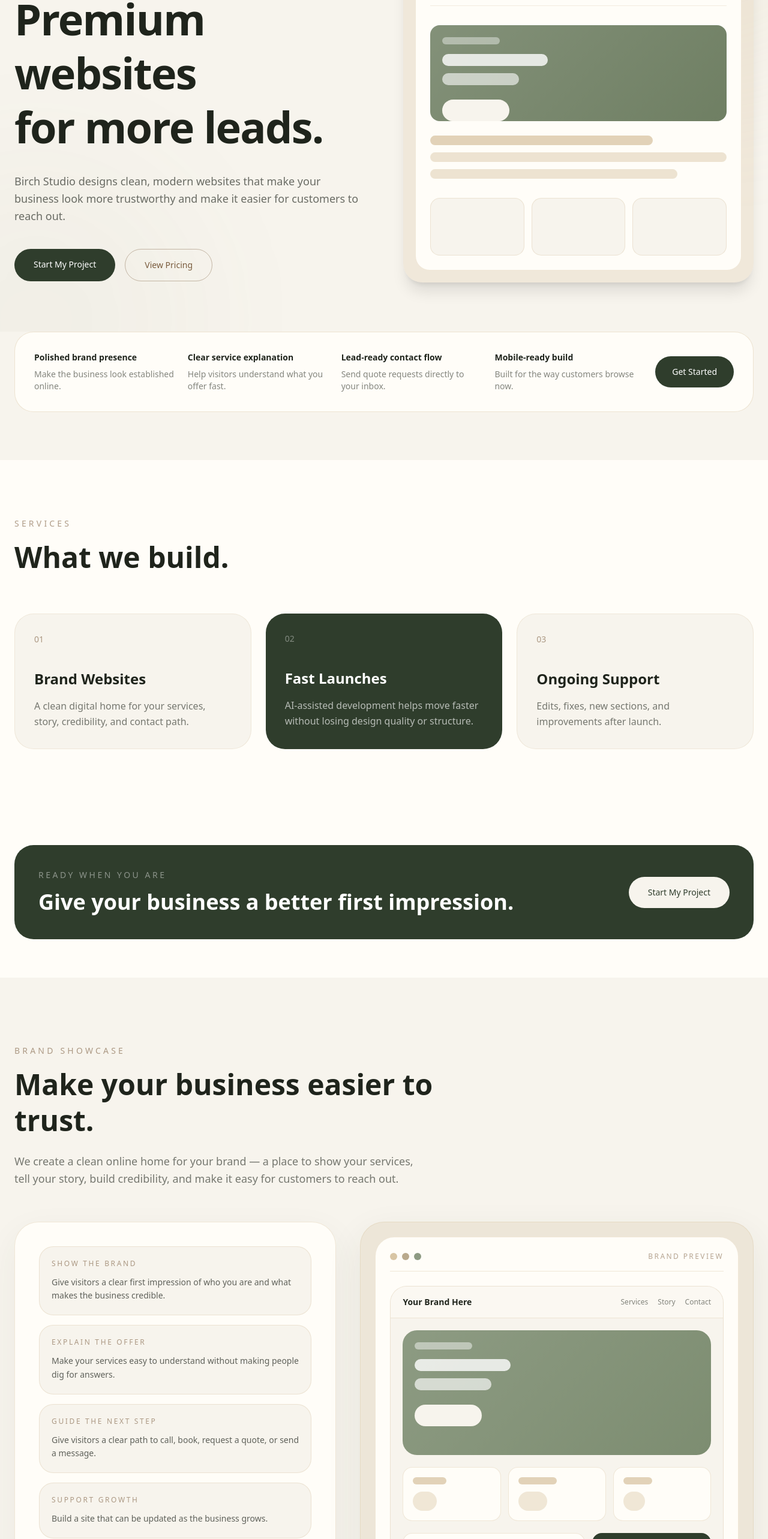
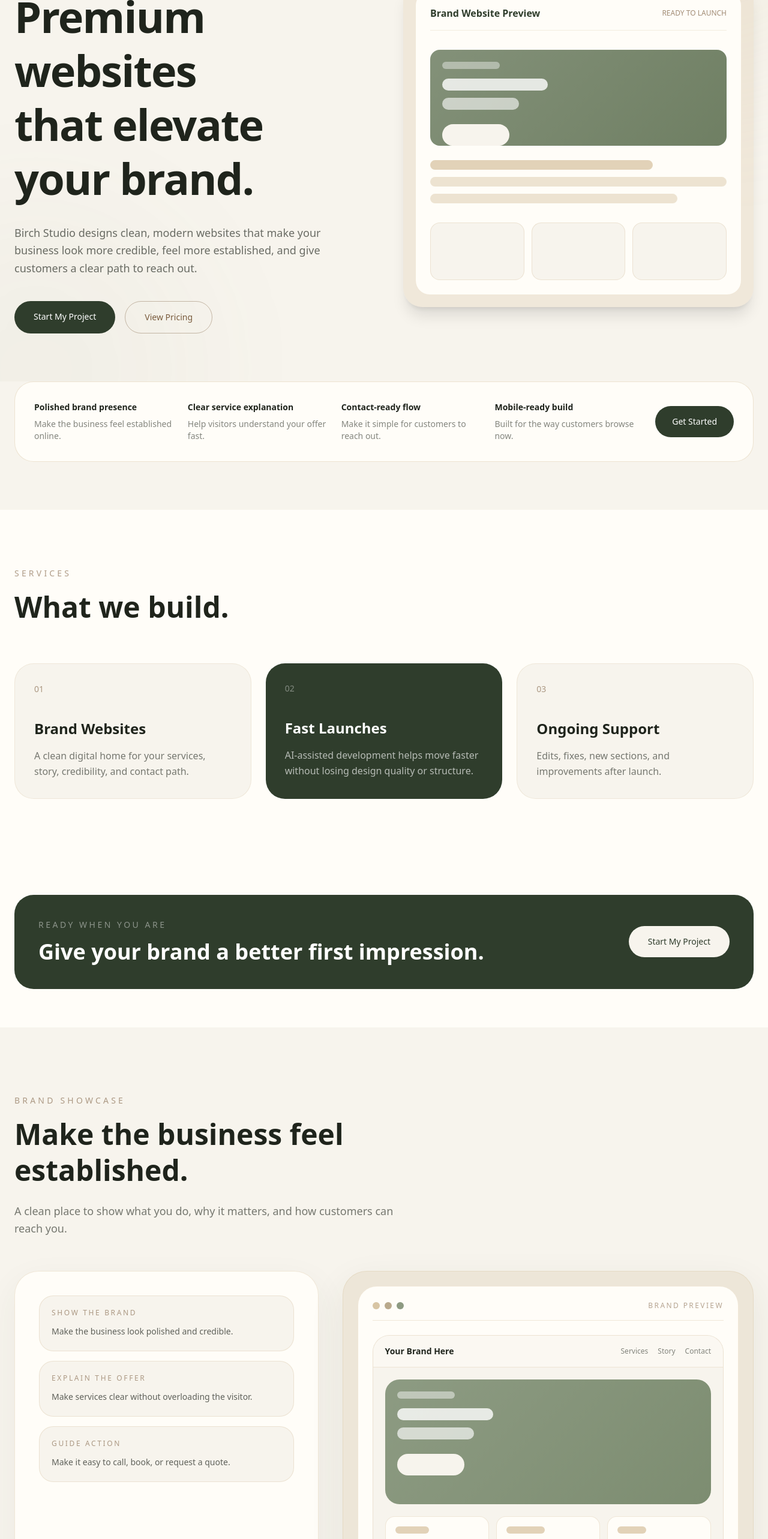
Before and after one commit to myusufabaig/Repository-name-birch-studio-site, a Next.js app: page / in a window 1280 px wide. Shown: the part 234-2800 px from the top of the page at 60% size. Built offline with nearby package versions, Linux system fonts and the light colour scheme.

Commit message:
Refine brand direction and simplify brand section

```diff
--- a/src/app/page.tsx
+++ b/src/app/page.tsx
@@ -162,19 +162,19 @@ export default function Home() {
         <div className="max-w-7xl mx-auto grid md:grid-cols-2 gap-16 items-center relative">
           <div className="animate-fade-up">
             <div className="inline-block mb-6 px-4 py-2 rounded-full bg-[#E2D2B8]/35 text-xs tracking-[0.25em] text-[#7A5C3E]">
-              DESIGN-LED • FAST BUILD • LEAD-FOCUSED
+              DESIGN-LED • BRAND-FIRST • BUILT FAST
             </div>
 
             <h1 className="text-5xl md:text-7xl font-semibold leading-tight mb-8 tracking-tight">
               Premium websites
               <br />
-              for more leads.
+              that elevate your brand.
             </h1>
 
             <p className="text-lg text-[#1F241C]/65 mb-10 max-w-xl leading-relaxed">
               Birch Studio designs clean, modern websites that make your
-              business look more trustworthy and make it easier for customers to
-              reach out.
+              business look more credible, feel more established, and give
+              customers a clear path to reach out.
             </p>
 
             <div className="flex flex-col sm:flex-row gap-4">
@@ -203,7 +203,7 @@ export default function Home() {
                 </div>
 
                 <div className="text-xs text-[#7A5C3E]/70">
-                  LEAD READY
+                  READY TO LAUNCH
                 </div>
               </div>
 
@@ -244,7 +244,7 @@ export default function Home() {
                   Polished brand presence
                 </p>
                 <p className="text-sm text-[#1F241C]/55">
-                  Make the business look established online.
+                  Make the business feel established online.
                 </p>
               </div>
 
@@ -253,16 +253,16 @@ export default function Home() {
                   Clear service explanation
                 </p>
                 <p className="text-sm text-[#1F241C]/55">
-                  Help visitors understand what you offer fast.
+                  Help visitors understand your offer fast.
                 </p>
               </div>
 
               <div className="transition duration-300 hover:-translate-y-1">
                 <p className="text-sm font-semibold mb-2">
-                  Lead-ready contact flow
+                  Contact-ready flow
                 </p>
                 <p className="text-sm text-[#1F241C]/55">
-                  Send quote requests directly to your inbox.
+                  Make it simple for customers to reach out.
                 </p>
               </div>
 
@@ -348,7 +348,7 @@ export default function Home() {
             </p>
 
             <h2 className="text-3xl md:text-4xl font-semibold leading-tight">
-              Give your business a better first impression.
+              Give your brand a better first impression.
             </h2>
           </div>
 
@@ -370,28 +370,26 @@ export default function Home() {
             </p>
 
             <h2 className="text-4xl md:text-5xl font-semibold max-w-3xl leading-tight">
-              Make your business easier to trust.
+              Make the business feel established.
             </h2>
 
             <p className="text-lg text-[#1F241C]/60 max-w-2xl mt-6 leading-relaxed">
-              We create a clean online home for your brand — a place to show
-              your services, tell your story, build credibility, and make it
-              easy for customers to reach out.
+              A clean place to show what you do, why it matters, and how
+              customers can reach you.
             </p>
           </div>
 
-          <div className="grid lg:grid-cols-[0.9fr_1.1fr] gap-10 items-stretch">
+          <div className="grid lg:grid-cols-[0.85fr_1.15fr] gap-10 items-stretch">
             {/* LEFT COPY */}
             <div className="rounded-[2.5rem] border border-[#E2D2B8]/50 bg-[#FFFDF8] p-8 md:p-10 shadow-[0_20px_60px_rgba(47,61,44,0.06)] animate-fade-up-delay-1 transition duration-500 hover:shadow-2xl">
-              <div className="grid gap-4 mb-8">
+              <div className="grid gap-4">
                 <div className="rounded-[1.5rem] bg-[#F7F4ED] border border-[#E2D2B8]/50 p-5 transition duration-300 hover:-translate-y-1 hover:shadow-md">
                   <p className="text-xs tracking-[0.22em] uppercase text-[#7A5C3E]/60 mb-3">
                     Show the brand
                   </p>
 
                   <p className="text-sm text-[#1F241C]/70 leading-relaxed">
-                    Give visitors a clear first impression of who you are and
-                    what makes the business credible.
+                    Make the business look polished and credible.
                   </p>
                 </div>
 
@@ -401,77 +399,18 @@ export default function Home() {
                   </p>
 
                   <p className="text-sm text-[#1F241C]/70 leading-relaxed">
-                    Make your services easy to understand without making people
-                    dig for answers.
+                    Make services clear without overloading the visitor.
                   </p>
                 </div>
 
                 <div className="rounded-[1.5rem] bg-[#F7F4ED] border border-[#E2D2B8]/50 p-5 transition duration-300 hover:-translate-y-1 hover:shadow-md">
                   <p className="text-xs tracking-[0.22em] uppercase text-[#7A5C3E]/60 mb-3">
-                    Guide the next step
+                    Guide action
                   </p>
 
                   <p className="text-sm text-[#1F241C]/70 leading-relaxed">
-                    Give visitors a clear path to call, book, request a quote,
-                    or send a message.
+                    Make it easy to call, book, or request a quote.
                   </p>
-                </div>
-
-                <div className="rounded-[1.5rem] bg-[#F7F4ED] border border-[#E2D2B8]/50 p-5 transition duration-300 hover:-translate-y-1 hover:shadow-md">
-                  <p className="text-xs tracking-[0.22em] uppercase text-[#7A5C3E]/60 mb-3">
-                    Support growth
-                  </p>
-
-                  <p className="text-sm text-[#1F241C]/70 leading-relaxed">
-                    Build a site that can be updated as the business grows.
-                  </p>
-                </div>
-              </div>
-
-              <div className="rounded-[2rem] bg-[#F7F4ED] border border-[#E2D2B8]/50 p-6 transition duration-300 hover:shadow-lg">
-                <p className="text-sm tracking-[0.25em] uppercase text-[#7A5C3E]/60 mb-4">
-                  Why it matters
-                </p>
-
-                <p className="text-[#1F241C]/65 leading-relaxed mb-6">
-                  Most customers check a business online before they ever call,
-                  book, or ask for a quote. A better website helps your business
-                  feel more real, more trustworthy, and easier to choose.
-                </p>
-
-                <div className="grid sm:grid-cols-3 gap-4">
-                  <div className="rounded-[1.5rem] bg-[#FFFDF8] border border-[#E2D2B8]/50 p-5 transition duration-300 hover:-translate-y-1 hover:shadow-md">
-                    <p className="text-sm font-semibold mb-2">
-                      Look established
-                    </p>
-
-                    <p className="text-sm text-[#1F241C]/60 leading-relaxed">
-                      Give visitors confidence that your business is active,
-                      serious, and professional.
-                    </p>
-                  </div>
-
-                  <div className="rounded-[1.5rem] bg-[#FFFDF8] border border-[#E2D2B8]/50 p-5 transition duration-300 hover:-translate-y-1 hover:shadow-md">
-                    <p className="text-sm font-semibold mb-2">
-                      Build trust faster
-                    </p>
-
-                    <p className="text-sm text-[#1F241C]/60 leading-relaxed">
-                      Show your services, story, work, and contact path without
-                      making people search.
-                    </p>
-                  </div>
-
-                  <div className="rounded-[1.5rem] bg-[#FFFDF8] border border-[#E2D2B8]/50 p-5 transition duration-300 hover:-translate-y-1 hover:shadow-md">
-                    <p className="text-sm font-semibold mb-2">
-                      Get more inquiries
-                    </p>
-
-                    <p className="text-sm text-[#1F241C]/60 leading-relaxed">
-                      Make it easier for customers to call, book, request a
-                      quote, or send a message.
-                    </p>
-                  </div>
                 </div>
               </div>
             </div>
@@ -559,24 +498,24 @@ export default function Home() {
 
                 <div className="mt-6 rounded-[1.5rem] bg-[#2F3D2C] p-6 text-white">
                   <p className="text-xs tracking-[0.22em] uppercase text-white/45 mb-3">
-                    What the buyer gets
+                    Built around
                   </p>
 
                   <div className="grid grid-cols-2 gap-3 text-sm text-white/75">
                     <div className="rounded-2xl bg-white/10 px-4 py-3 transition duration-300 hover:bg-white/15">
-                      Stronger first impression
+                      First impression
                     </div>
 
                     <div className="rounded-2xl bg-white/10 px-4 py-3 transition duration-300 hover:bg-white/15">
-                      Clear service explanation
+                      Clear services
                     </div>
 
                     <div className="rounded-2xl bg-white/10 px-4 py-3 transition duration-300 hover:bg-white/15">
-                      Better mobile experience
+                      Mobile experience
                     </div>
 
                     <div className="rounded-2xl bg-white/10 px-4 py-3 transition duration-300 hover:bg-white/15">
-                      Real lead capture path
+                      Contact path
                     </div>
                   </div>
                 </div>
@@ -877,10 +816,6 @@ export default function Home() {
               <p>
                 Remote projects available
               </p>
-
-              <p>
-                Typical response: within 24 hours
-              </p>
             </div>
           </div>
 
```
